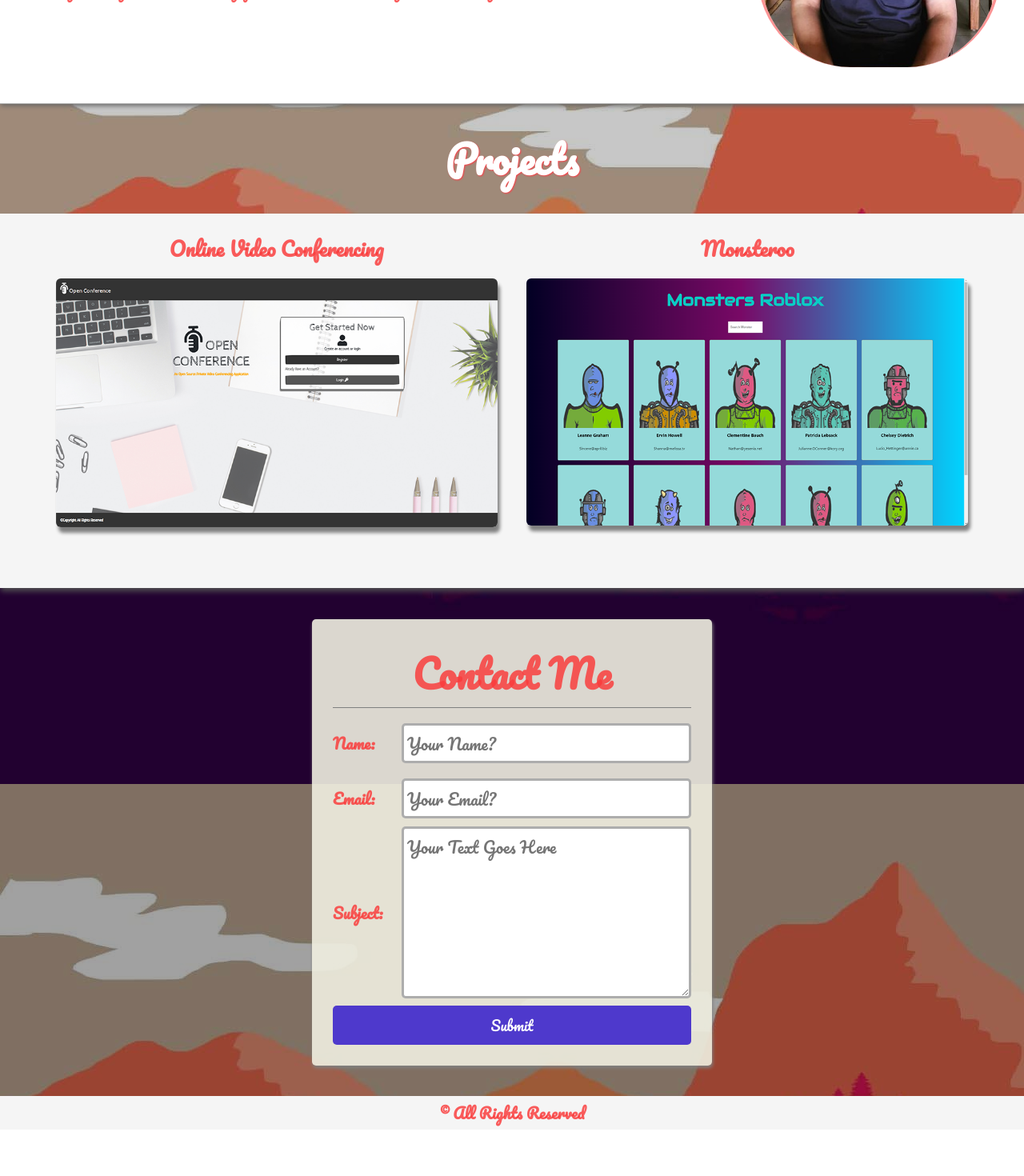
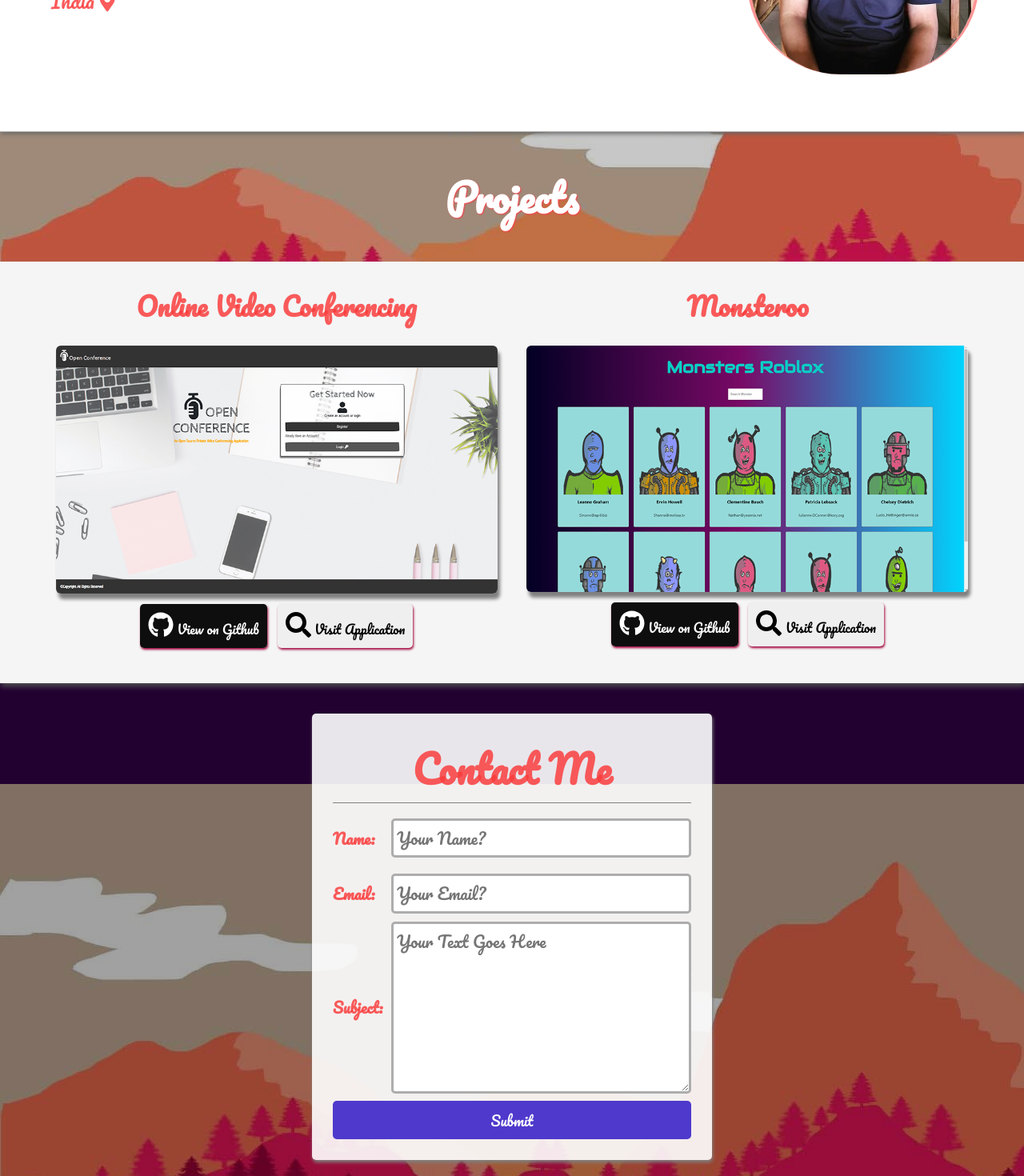
Before and after one commit to ChandanRabha/portfolio, a React (Create React App) app: page / in a window 1280 px wide. Shown: the part 1180-2650 px from the top of the page at 80% size. Before the commit the page ends 2592 px from the top, so only its background shows below. Built offline with nearby package versions, Linux system fonts and the light colour scheme.

Commit message:
Make it better

```diff
--- a/src/App.css
+++ b/src/App.css
@@ -7,6 +7,19 @@
 html{
   scroll-behavior: smooth;
 }
+
+#titleProject{
+    color:white;
+    margin: 0;
+    padding: 3%;
+    text-align:center;
+    font-size:3rem;
+    color:white;
+    text-shadow:1px 1px 2px #f94249;
+    background: #00000038
+}
+
+
 @media only screen and (max-width: 600px) {
   html {
     font-size:var(--responsive-font);
@@ -14,4 +27,13 @@ html{
   .splash{
     height:60vh !important;
   }
+  .App{
+       background-attachment: unset !important;
+
+  }
+  #titleProject{
+      text-shadow:2px 3px 2px #f94249 !important;
+      background: linear-gradient(45deg, #35014c, #a0013b) !important;
+
+  }
 }
--- a/src/components/about/about-component.js
+++ b/src/components/about/about-component.js
@@ -4,7 +4,7 @@ export const About= () => {
     return (
         <div className='about' id="About">
             <div>
-                <h1 style={{fontSize:'3rem'}}>About Me</h1>
+                <h1 style={{fontSize:'3rem',margin:'0'}}>About Me</h1>
                 <p>I am a passionate Software Developer and love designing and making web applications as my hobby as well as my passion. I currently reside in Guwahati, India <i className="fas fa-map-marker-alt"></i></p>
             </div>
             <div style={{width:'300px'}}><img style={{width:'100%'}}  src={me} alt='my_face_:-)'></img></div>
--- a/src/components/about/about.css
+++ b/src/components/about/about.css
@@ -3,7 +3,7 @@
     align-items: center;
     justify-content: center;
     grid-gap:2vw;
-    padding:3%;
+    padding:5%;
     box-shadow: 1px 2px 6px grey;
     background: white;
     border-bottom: 1px solid #8080809c;
@@ -24,25 +24,3 @@
     border-right: 4px solid #f941418f;
     border-left: 4px solid #f941418f;
 }
-#titleProject{
-    color:white;
-    margin: 0;
-    padding: 2%;
-    text-align:center;
-    font-size:3rem;
-    color:white;
-    text-shadow:1px 1px 2px #f94249;
-    background: #00000038
-}
-
-@media only screen and (max-width: 600px) {
-
-  .App{
-       background-attachment: unset !important;
-  }
-  #titleProject{
-      color:unset !important;
-      background:whitesmoke;
-      text-shadow: unset !important;
-  }
-}
--- a/src/components/contact/contact.css
+++ b/src/components/contact/contact.css
@@ -5,6 +5,14 @@
     justify-content: center;
     grid-gap: 1vw;
     background: #0000005e;
+}
+#Contact >div:nth-child(1){
+    background:rgb(255 255 255 / 90%);
+    padding:2%;
+    box-shadow:1px 3px 4px grey;
+    min-width:35%;
+    border-radius:5px;
+    margin:3%;
 }
 #Contact >div > h2{
     font-size: 3rem;
@@ -17,7 +25,7 @@
     display: flex;
     align-items: center;
     flex-wrap: wrap;
-    grid-gap: 2vw;
+    grid-gap: 1vw;
     max-width: 700px;
 }
 #Contact >div > div > *:nth-child(1){
@@ -54,10 +62,13 @@
   #Contact >div >div{
       flex-direction: column;
       align-items: unset;
+      margin: 10px;
   }
-#Contact >div > div > *:nth-child(2){
-  width: 97%;
-}
-
+  #Contact >div > div > *:nth-child(2){
+    width: 97%;
+  }
+  #Contact >div > div > *:nth-child(1){
+      margin: 0;
+  }
 
 }
--- a/src/components/contact/contact.js
+++ b/src/components/contact/contact.js
@@ -2,7 +2,7 @@ import './contact.css'
 export const Contact = () => {
     return (
         <div id="Contact">
-            <div style={{padding:'2%',backgroundColor:'rgb(240 239 224 / 90%)',boxShadow:'1px 3px 4px grey',minWidth:'35%',borderRadius:'5px',margin:'3%'}}>
+            <div>
             <h2>Contact Me</h2>
             <div><h3>Name:</h3><input type='text' required placeholder="Your Name?"/></div>
             <div><h3>Email:</h3><input type='email' required placeholder="Your Email?"/></div>
--- a/src/components/projects/individual_projects/individual_projects.component.css
+++ b/src/components/projects/individual_projects/individual_projects.component.css
@@ -1,10 +1,37 @@
 
 
 #Projects >div >*{
-    font-size:var(--responsive-font);
+    /* font-size:var(--responsive-font); */
     width:100%;
+    font-size: 2rem;
 }
 #Projects >div >img{
    border-radius: 6px;
    box-shadow:3px 7px 4px grey;
 }
+#ProjectLinks{
+    display: flex;
+    align-items: center;
+    justify-content: center;
+    grid-gap:1vw;
+    margin-top: 1%;
+}
+#ProjectLinks >button{
+    outline: none;
+    padding:10px;
+    border-radius: 5px;
+    font-size: 16px;
+    box-shadow: 1px 2px 3px #a0013b;
+}
+#ProjectLinks >button:nth-child(1){
+    color:white;
+    background-color: #000000f0;
+}
+#ProjectLinks >button:hover{
+   background: linear-gradient(45deg, #210130, #650125);
+   cursor: pointer;
+}
+#ProjectLinks >button:nth-child(2):hover{
+    color:white;
+    /* background-color: #000000f0; */
+}
--- a/src/components/projects/individual_projects/individual_projects.component.js
+++ b/src/components/projects/individual_projects/individual_projects.component.js
@@ -6,6 +6,7 @@ export const IndividualProjects = (props) => {
         <div>
                <h1>{props.eachProject[0]}</h1>
                <img src={props.eachProject[1]} alt="Project_Image"></img>
+               <div id='ProjectLinks'><button> <i className="fab fa-github fa-2x"></i> View on Github</button> <button> <i className="fas fa-search fa-2x"></i> Visit Application</button></div>
         </div>
     )
 }
--- a/src/components/projects/projects.component.css
+++ b/src/components/projects/projects.component.css
@@ -1,7 +1,7 @@
 #Projects{
     display:grid;
-    grid-template-columns: repeat(auto-fit, minmax(240px, 1fr));
-    padding:0% 5% 5% 5%;
+    grid-template-columns: repeat(auto-fit, minmax(400px, 1fr));
+    padding:0% 5% 3% 5%;
     grid-gap:2vw;
     box-shadow: 1px 4px 7px grey;
     background: whitesmoke;
```
Also changed, not shown: 1 other file (tests, documents, lock files or other folders).
